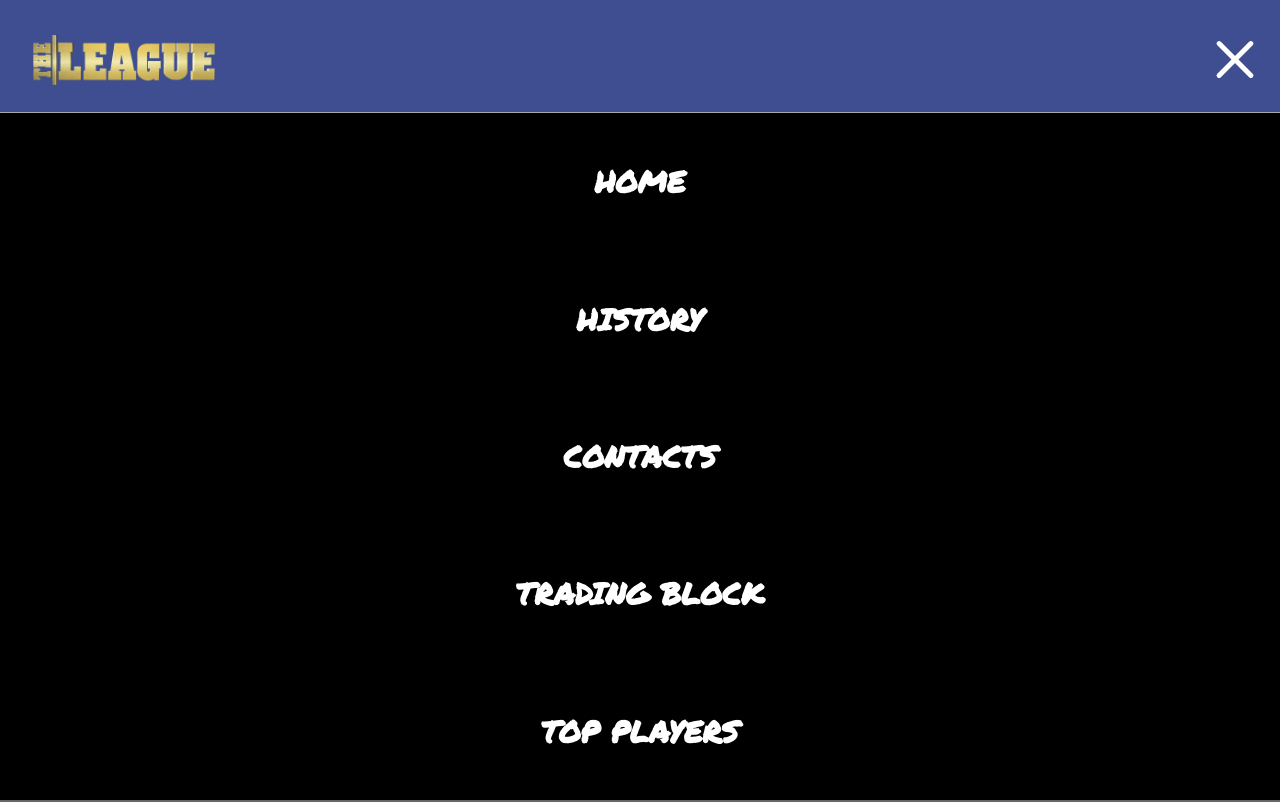
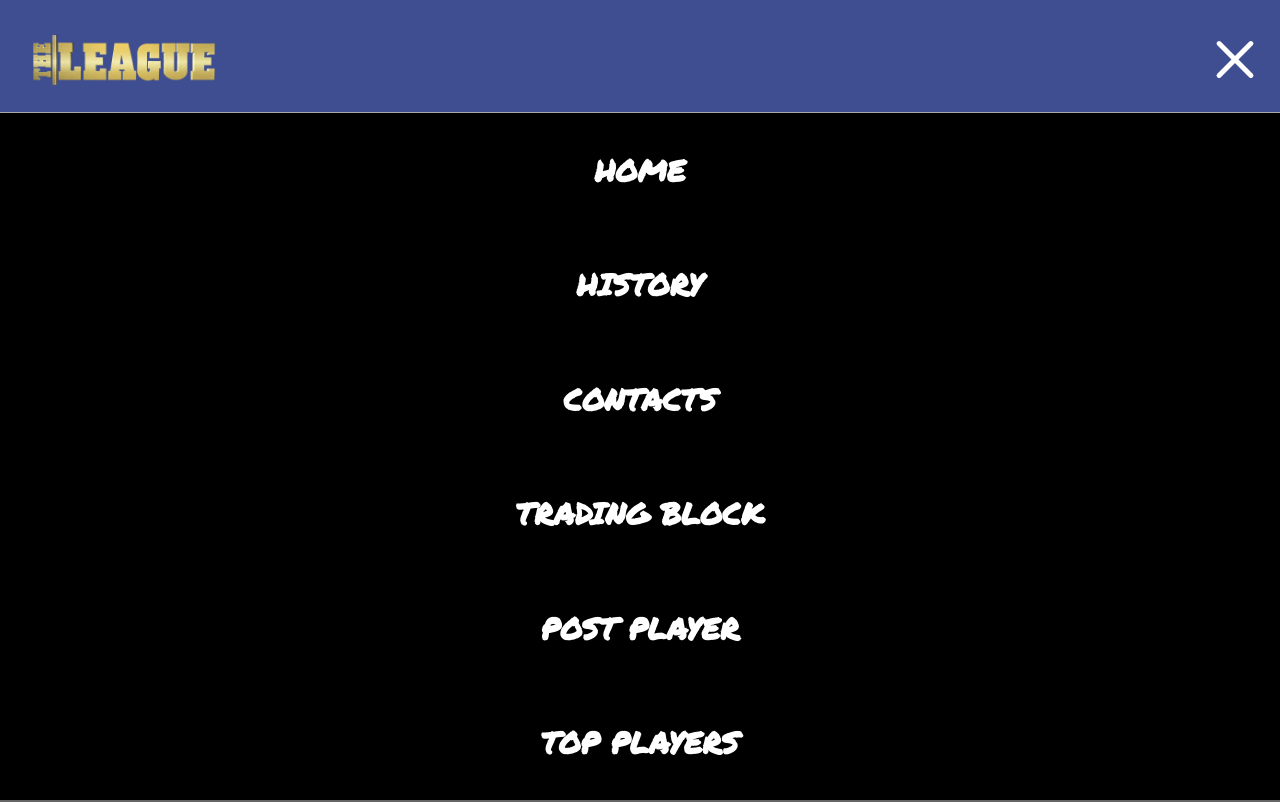
Before and after one commit to gdelv/fantasyWebsite, a React (Create React App) app: page / in a window 1280 px wide. Both pictures are taken after a click on the element 1235 px from the left and 57 px from the top of the page. Built offline with nearby package versions, Linux system fonts and the light colour scheme.

Commit message:
added link to post player page to modal and updated readme \

```diff
--- a/src/Components/Modal.jsx
+++ b/src/Components/Modal.jsx
@@ -18,6 +18,9 @@ export default function Modal(props) {
             <NavLink exact to='/trading-block' onClick={() => props.changeClassName(props.buttonClass)}>
                 Trading Block
             </NavLink>
+            <NavLink exact to='/trading-block/post' onClick={() => props.changeClassName(props.buttonClass)}>
+                Post Player
+            </NavLink>
             <NavLink exact to='/top-players' onClick={() => props.changeClassName(props.buttonClass)}>
                 Top Players
             </NavLink>
```
Also changed, not shown: 1 other file (tests, documents, lock files or other folders).
